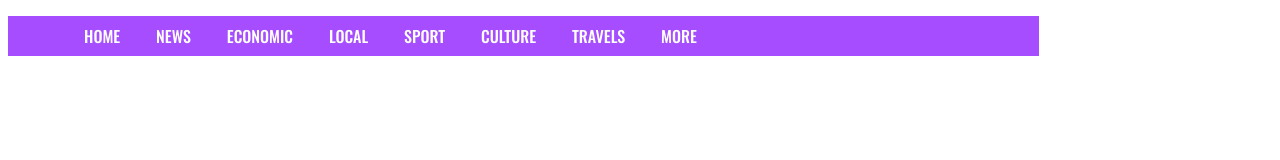
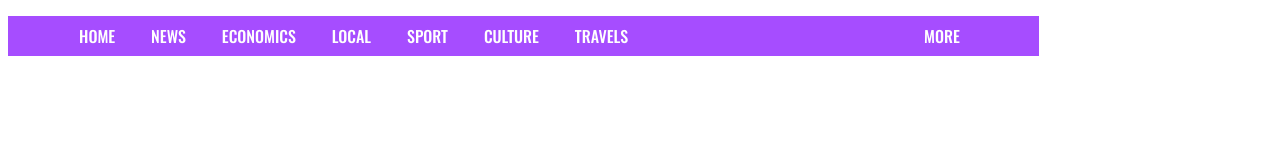
Before and after one commit to valeriyaskrobinskaya/homework-layout, a plain HTML site: page lesson-8-css/task2.html in a window 1280 px wide. Drawn offline with nearby package versions, Linux system fonts and the light colour scheme.

Commit message:
Finished task2.html

```diff
--- a/lesson-8-css/style2.css
+++ b/lesson-8-css/style2.css
@@ -6,6 +6,7 @@ nav {
   background-color: #A64DFF;
   width: 1031px;
   font-family: 'Oswald', sans-serif;
+  font-size: 16px;
 }
 nav ul {
   list-style-type: none;
@@ -27,9 +28,9 @@ nav li {
   color: #A0A0A0;
 }
 ul > li:last-child {
- /*margin-left: 400px;*/
-  margin-right: 50px;
+  margin-left: 260px;
+  margin-right: 55px;
 }
 ul > li:first-child {
-  margin-left: 60px;
+  margin-left: 55px;
 }
--- a/lesson-8-css/task2.html
+++ b/lesson-8-css/task2.html
@@ -11,7 +11,7 @@
   <ul class="menu">
     <li><a href="#">HOME</a></li>
     <li><a href="#">NEWS</a></li>
-    <li><a href="#">ECONOMIC</a></li>
+    <li><a href="#">ECONOMICS</a></li>
     <li><a href="#">LOCAL</a></li>
     <li><a href="#">SPORT</a></li>
     <li><a href="#">CULTURE</a></li>
```
